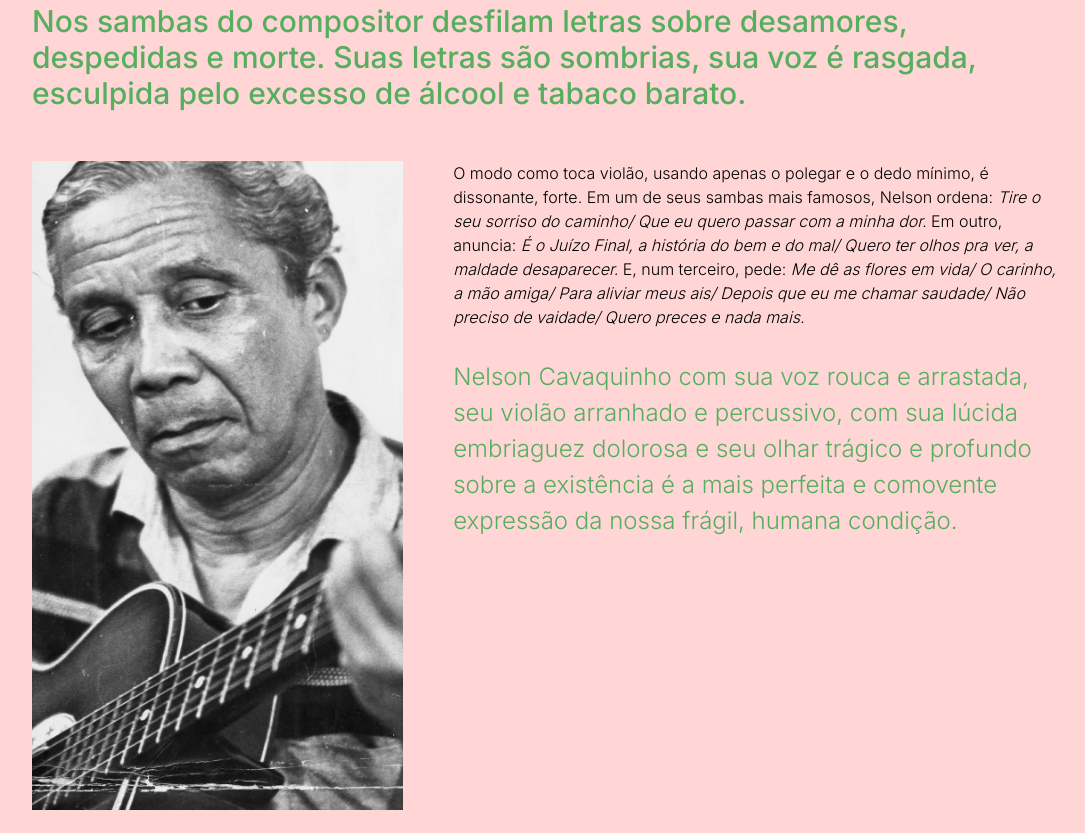
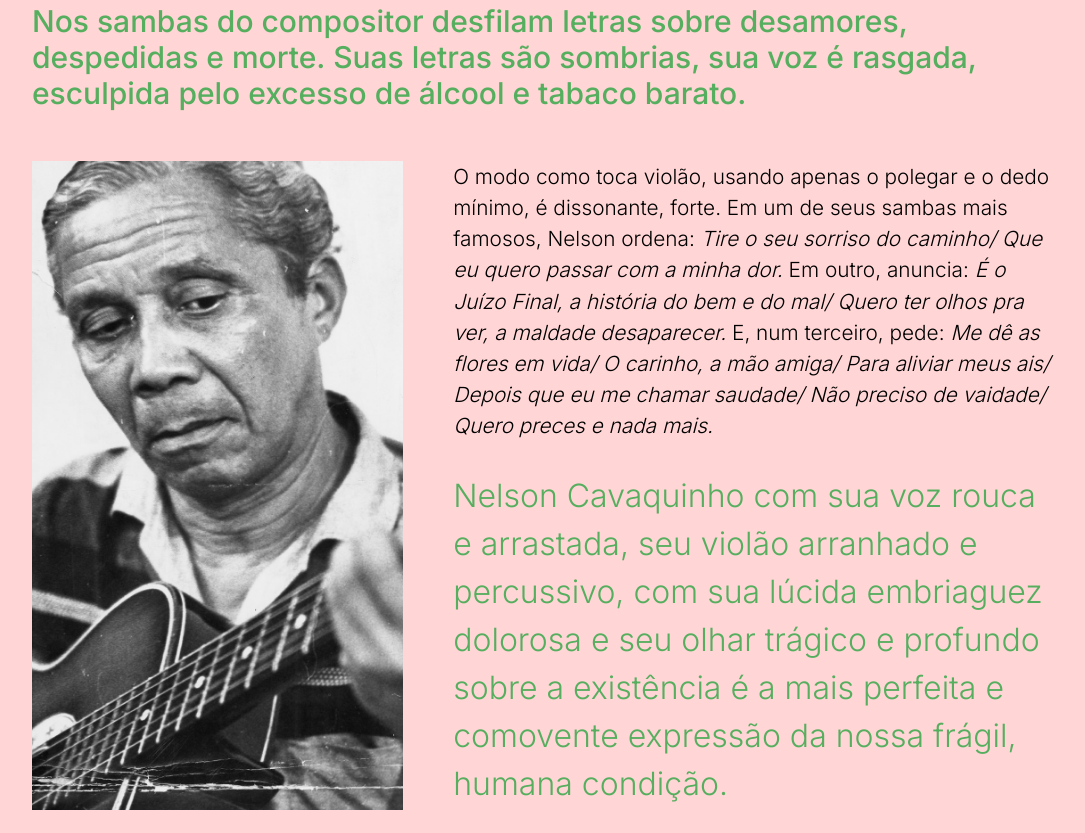
Before and after one commit to fabianoxsantos/nelson-page, a plain HTML site: page index.html in a window 1280 px wide. Shown: the part 3107-3940 px from the top of the page, without its empty margins (96-1181 px from the left). Drawn offline with nearby package versions, Linux system fonts and the light colour scheme.

Commit message:
Adjust font size <p>

```diff
--- a/index.html
+++ b/index.html
@@ -144,7 +144,7 @@
                     </p>
 
                     <div>
-                        <p style="font-size: 1.5em; color: var(--second-color);">Nelson Cavaquinho com sua voz rouca e arrastada, seu  violão arranhado e percussivo, com sua lúcida embriaguez  dolorosa  e seu olhar trágico e profundo  sobre a existência é a mais perfeita e comovente expressão da nossa frágil, humana condição.</p>
+                        <p style="font-size: 2.0em; color: var(--second-color);">Nelson Cavaquinho com sua voz rouca e arrastada, seu  violão arranhado e percussivo, com sua lúcida embriaguez  dolorosa  e seu olhar trágico e profundo  sobre a existência é a mais perfeita e comovente expressão da nossa frágil, humana condição.</p>
                     </div>
                 </div>
 
--- a/styles/style.css
+++ b/styles/style.css
@@ -72,7 +72,7 @@ strong {
 }
 
 p {
-    font-size: 1.0em;
+    font-size: 1.3em;
     color: var(--terc-color);
     line-height: 1.5em;
     font-weight: 300;
```
